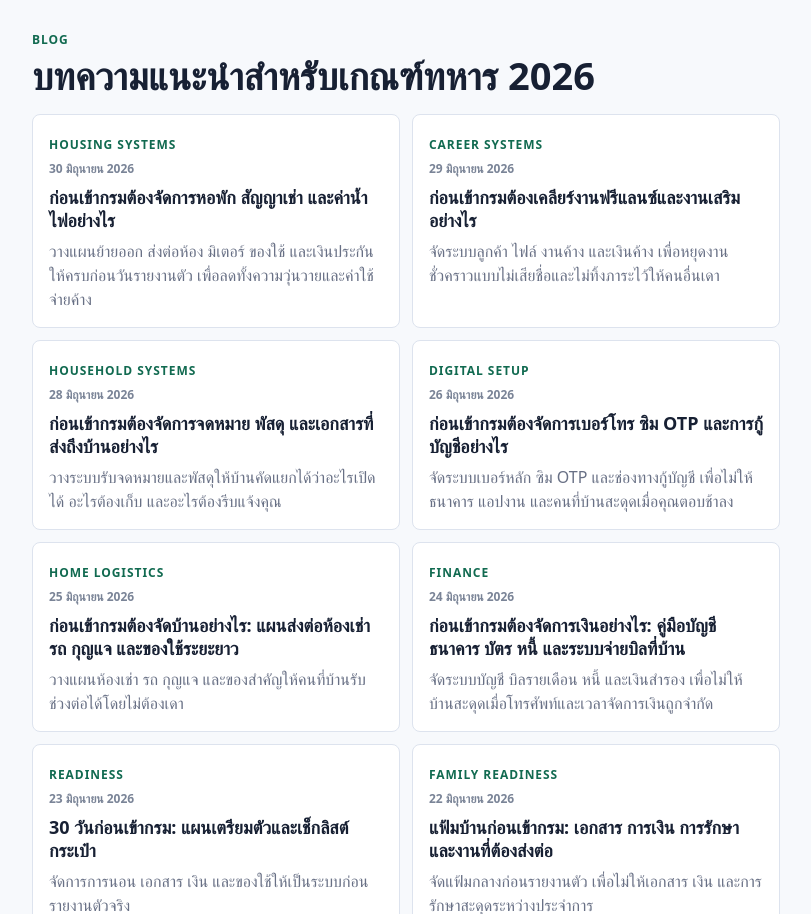
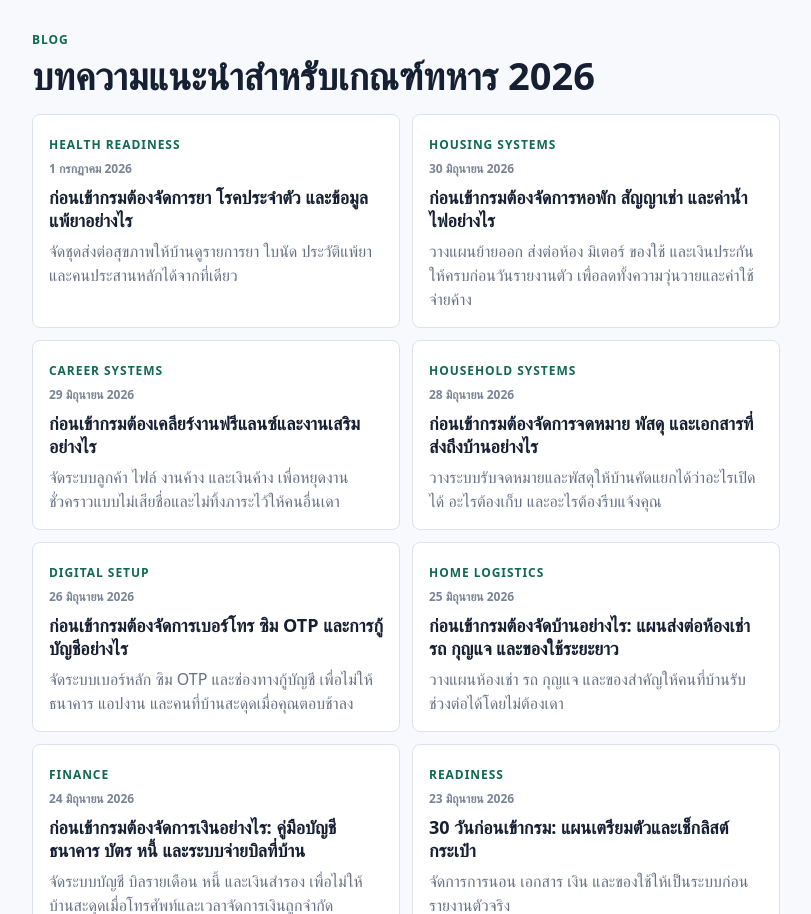
Before and after one commit to alfredtan1976/nano-tools-thahan, a plain HTML site: page index.html in a window 1280 px wide. Shown: the part 1520-2434 px from the top of the page, without its empty margins (234-1045 px from the left). Drawn offline with Linux system fonts and the light colour scheme.

Commit message:
Add daily military service article 2026-07-01

```diff
--- a/index.html
+++ b/index.html
@@ -211,6 +211,12 @@
           <h2>บทความแนะนำสำหรับเกณฑ์ทหาร 2026</h2>
         </div>
         <div class="blog-grid">
+          <a class="blog-card" href="blog.html#health-handover-pack">
+            <span>Health Readiness</span>
+            <time class="blog-card-date" datetime="2026-07-01">1 กรกฎาคม 2026</time>
+            <h3>ก่อนเข้ากรมต้องจัดการยา โรคประจำตัว และข้อมูลแพ้ยาอย่างไร</h3>
+            <p>จัดชุดส่งต่อสุขภาพให้บ้านดูรายการยา ใบนัด ประวัติแพ้ยา และคนประสานหลักได้จากที่เดียว</p>
+          </a>
           <a class="blog-card" href="blog.html#rental-handover-plan">
             <span>Housing Systems</span>
             <time class="blog-card-date" datetime="2026-06-30">30 มิถุนายน 2026</time>
```
